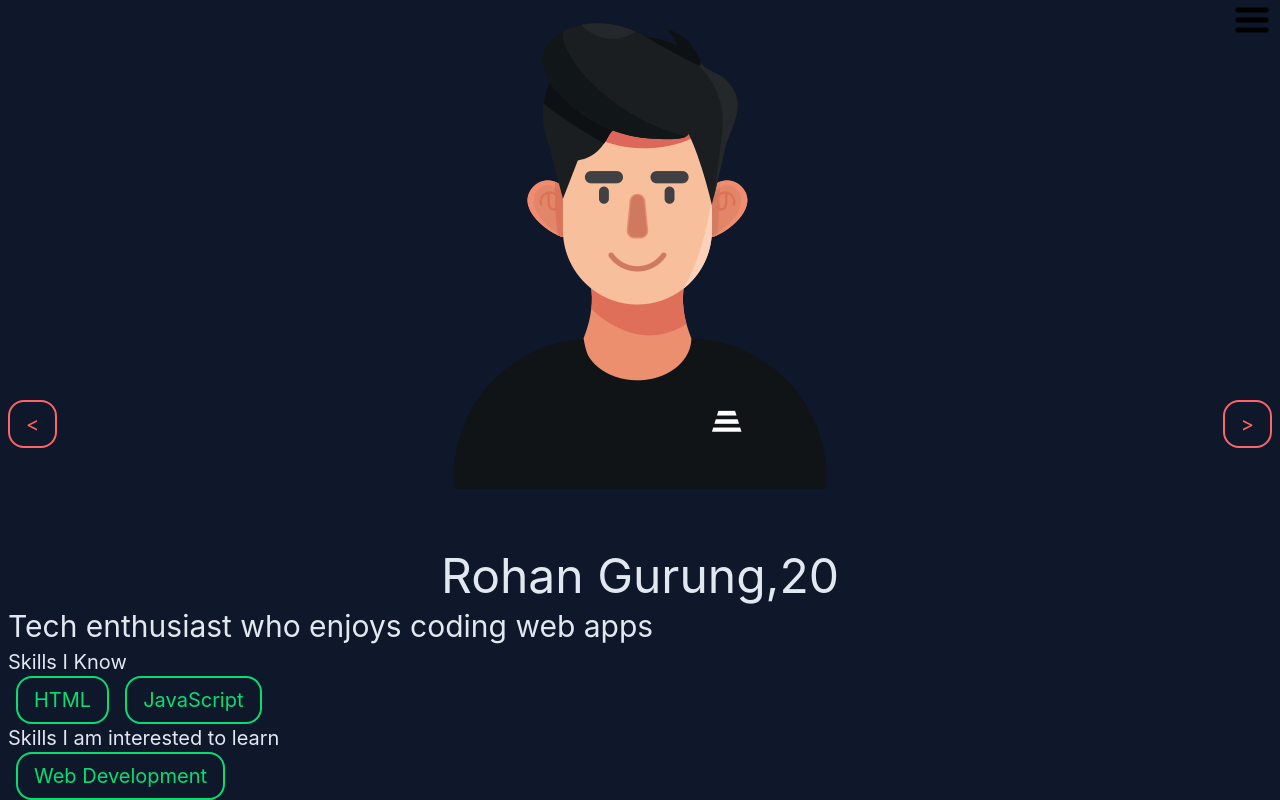
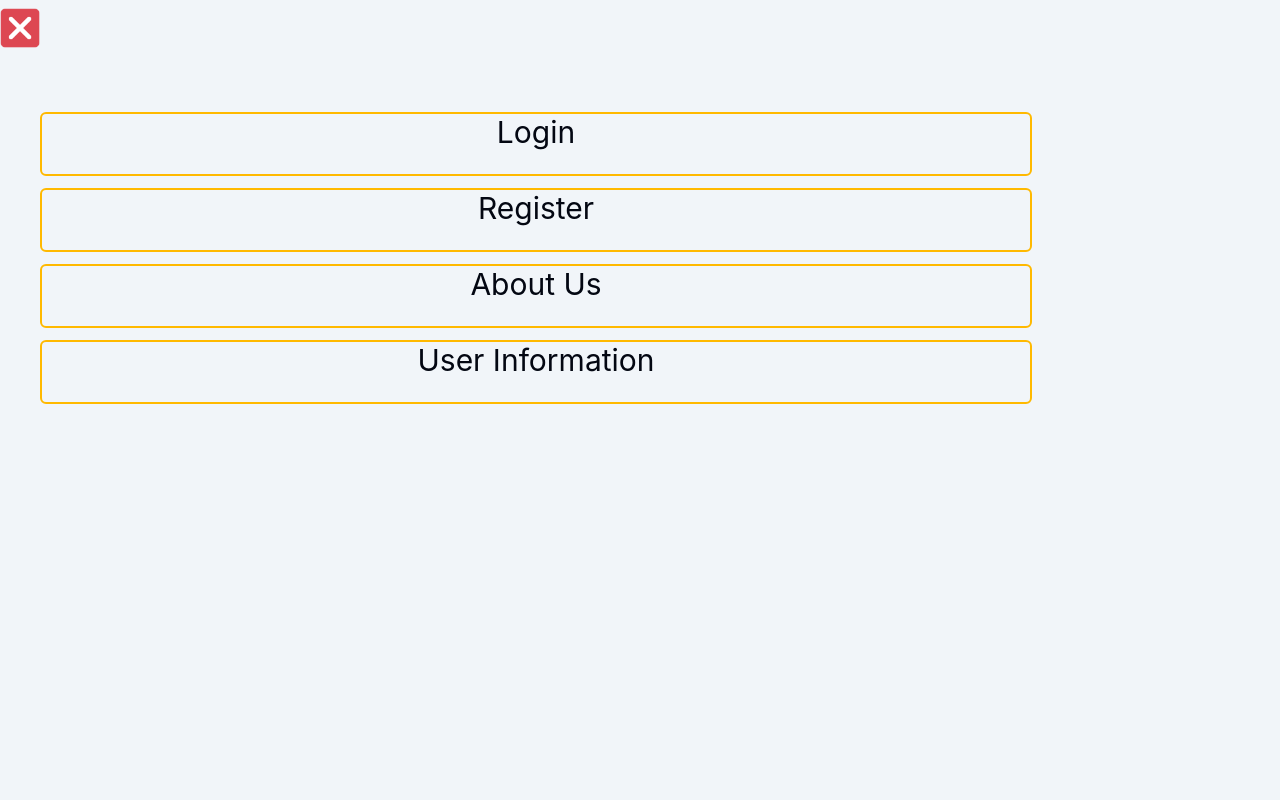
Before and after one commit to TedNedno/SkillShare, a React (Vite) app: page / in a window 1280 px wide. Both pictures are taken after a click on the picture 1252 px from the left and 20 px from the top of the page. Built offline with nearby package versions, Linux system fonts and the light colour scheme.

Commit message:
Added Navbar

```diff
--- a/src/App.jsx
+++ b/src/App.jsx
@@ -6,9 +6,11 @@ import Info from './Info/information.json'
 import { InformationContext } from './contexts/informationContext'
 import Swipe from './components/Swipe'
 import icon from "./assets/burger-bar.png"
+import Extra from './components/Extra'
 
 const App = () => {
   const [sid, setSid] = useState(() => Math.floor(Math.random() * 10) + 1);
+  const [navbar,setNavbar] = useState(false);
 
 
   const nextSid = () => {
@@ -19,7 +21,12 @@ const App = () => {
     setSid((prev) => (prev > 1 ? prev - 1 : 10));
   };
 
-
+ const handleNavbar = ()=>{
+    setNavbar(prev => !prev)
+ }
+ const closeNavbar=()=>{
+    setNavbar(false);
+ }
 
   return (
     <div className='bg-slate-900 w-full min-h-screen h-full'>
@@ -34,8 +41,10 @@ const App = () => {
             src={icon}
             alt="more"
             className='absolute top-0 right-2 w-10 h-10 cursor-pointer'
+            onClick={handleNavbar}
           />
         </nav>
+        {navbar && <Extra onClick={closeNavbar} />}
       </InformationContext.Provider>
     </div>
   );
--- /dev/null
+++ b/src/components/Extra.jsx
@@ -0,0 +1,21 @@
+import React from 'react'
+import close from '../assets/close.png'
+const Extra = ({onClick}) => {
+  return (
+    <nav className='absolute top-0 right-0 w-screen h-screen bg-slate-100 text-gray-950'>
+        <img src={close}
+        alt="Close"
+        className="absolute top-2 left-0 w-10 h-10"
+        onClick={onClick}
+        />
+      <ul className='flex flex-col list-none gap-3 mt-28 pl-10 text-3xl'>
+        <li className="border-2 border-amber-400 w-4/5 rounded-md text-center h-16 ">Login</li>
+        <li className="border-2 border-amber-400 w-4/5 rounded-md text-center h-16 ">Register</li>
+        <li className="border-2 border-amber-400 w-4/5 rounded-md text-center h-16 ">About Us</li>
+        <li className="border-2 border-amber-400 w-4/5 rounded-md text-center h-16 ">User Information</li>
+      </ul>
+    </nav>
+  )
+}
+
+export default Extra
```
Also changed, not shown: src/assets/close.png (added).
